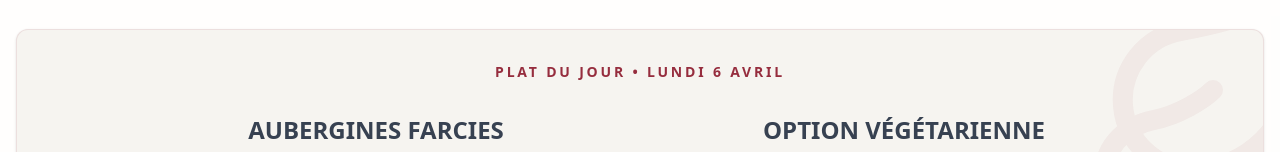
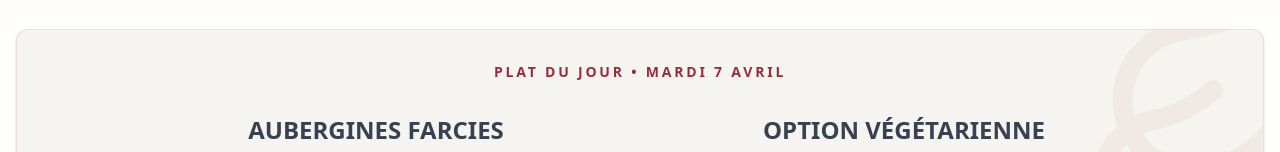
Before and after one commit to lopezdamien/fattoush, a Next.js app: page /en/menu in a window 1280 px wide. Shown: the part 239-391 px from the top of the page. Built offline with nearby package versions, Linux system fonts and the light colour scheme.

Commit message:
Update daily special date to Mardi 7 Avril

```diff
--- a/src/app/[locale]/menu/page.tsx
+++ b/src/app/[locale]/menu/page.tsx
@@ -142,7 +142,7 @@ export default function MenuPage() {
 
                         <div className="relative z-10 inline-flex items-center space-x-3 justify-center w-full">
                             <span className="text-xs md:text-sm font-bold tracking-[0.2em] text-primary uppercase text-center">
-                                Plat du jour • Lundi 6 Avril
+                                Plat du jour • Mardi 7 Avril
                             </span>
                         </div>
 
```
